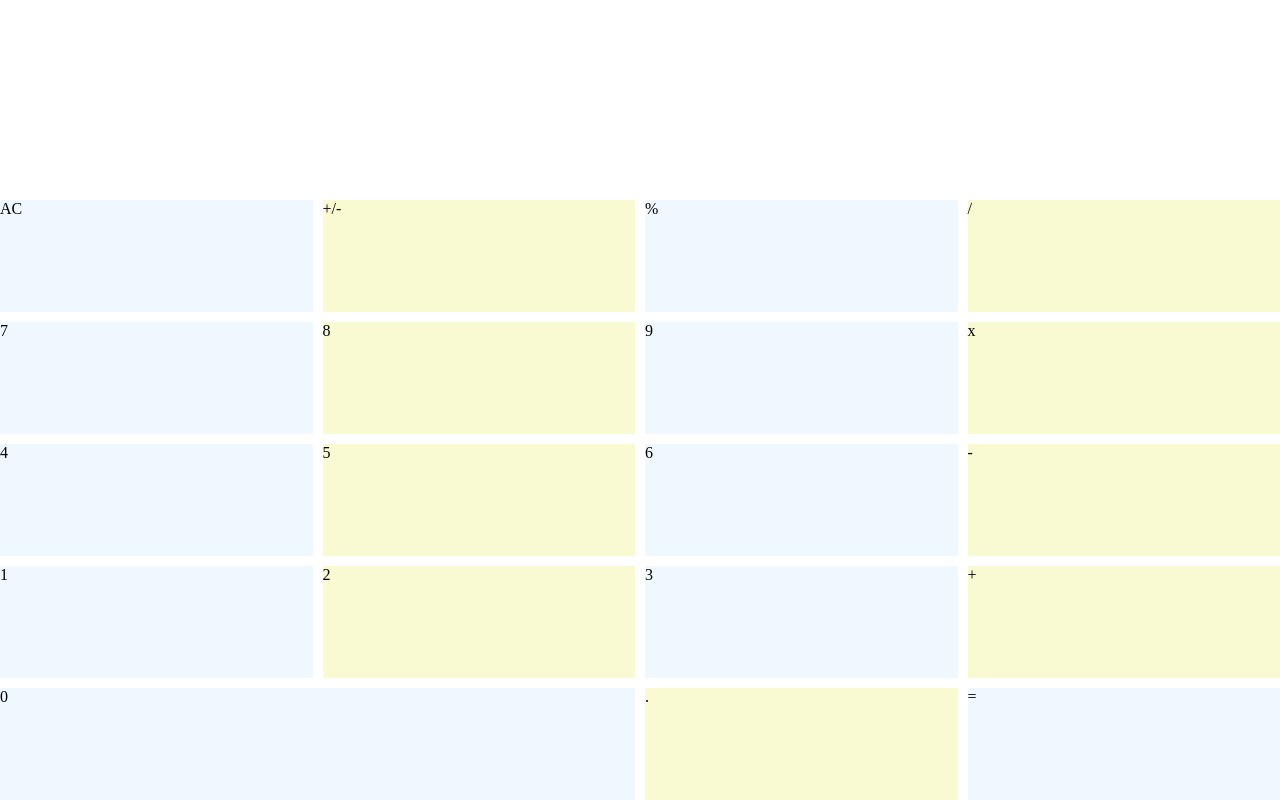
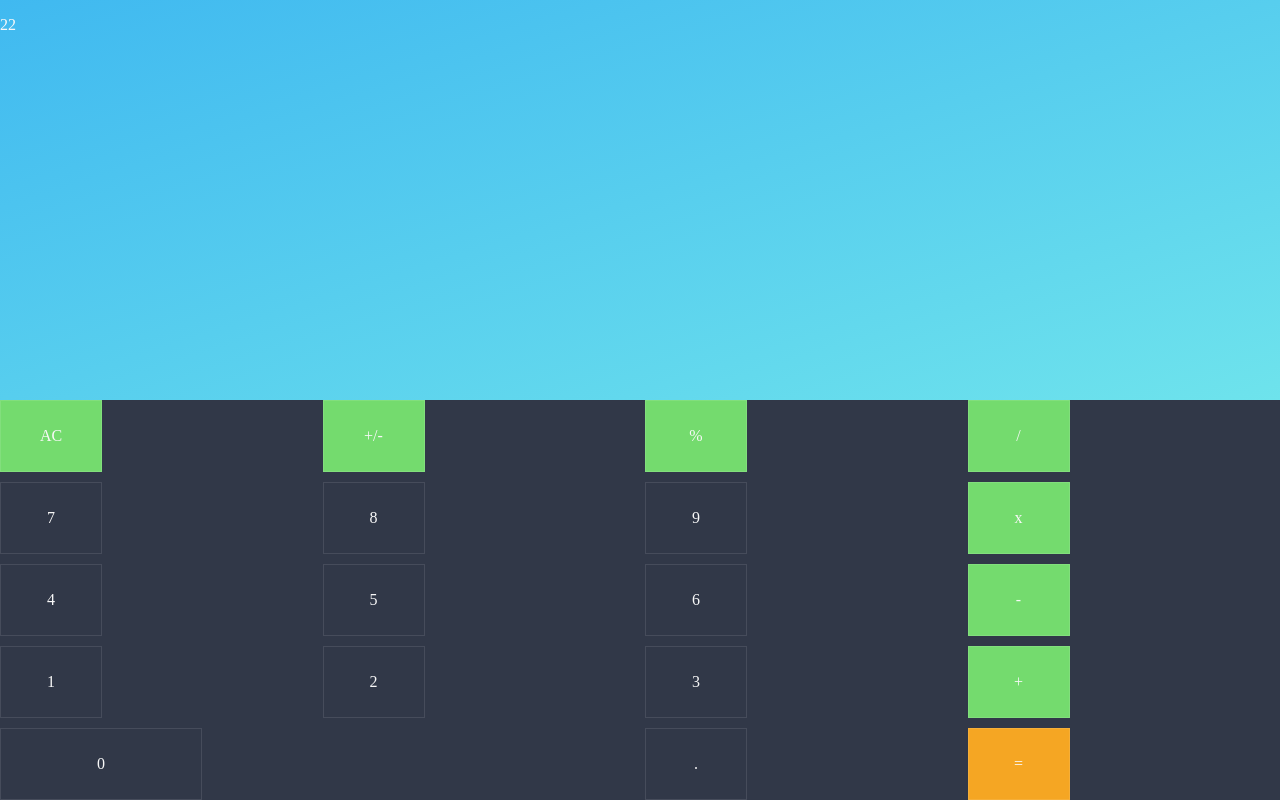
Before and after one commit to Tagir-A/calc, a website: page index.html in a window 1280 px wide. Drawn offline with Linux system fonts and the light colour scheme.

Commit message:
add proper colors

```diff
--- a/index.html
+++ b/index.html
@@ -8,7 +8,9 @@
     <title>Calculator</title>
 </head>
 <body>
-    <div class="display"></div>
+    <div class="display">
+        <p class="screen">22</p>
+    </div>
     <div class="keyboard">
         <div class="key">AC</div>
         <div class="key">+/-</div>
--- a/main.css
+++ b/main.css
@@ -3,27 +3,51 @@ body {
     height: 100vh;
     display: flex;
     flex-direction: column;
+    color: #f8f8f8;
 }
 .display {
-    height: 200px;
+    flex: 1 1 0;
+    background-image: linear-gradient(to bottom right,#40b9f0,#6ee3ec);
 }
 
 .keyboard {
-    flex: 1 0 0;
+    background-color: #313848;
+    flex: 1 1 0;
     display: grid;
     grid-template-rows: repeat(5, 1fr);
     grid-template-columns: repeat(4, 1fr);
     grid-gap: 10px;
+    position: relative;
 }
 
 .key {
-    background-color: aliceblue;
+    background-color: #313848;
+    max-width: 100px;
+    display: flex;
+    justify-content: center;
+    align-items: center;
+    border: 1px solid rgba(255, 255, 255, 0.1);
 }
 
-.key:nth-of-type(even) {
+.key:nth-of-type(-n+4),
+.key:nth-of-type(4n+4) {
+    background-color: #74db6e;
+}
+
+.key:last-of-type {
+    background-color: #f5a623;
+}
+
+.key:hover {
+    /* background-color: #2c3343; */
+    filter: brightness(85%);
+}
+
+/* .key:nth-of-type(even) {
     background-color: lightgoldenrodyellow;
-}
+} */
 
 .key--long {
     grid-column: 1 / 3;
+    max-width: 200px;
 }
```
